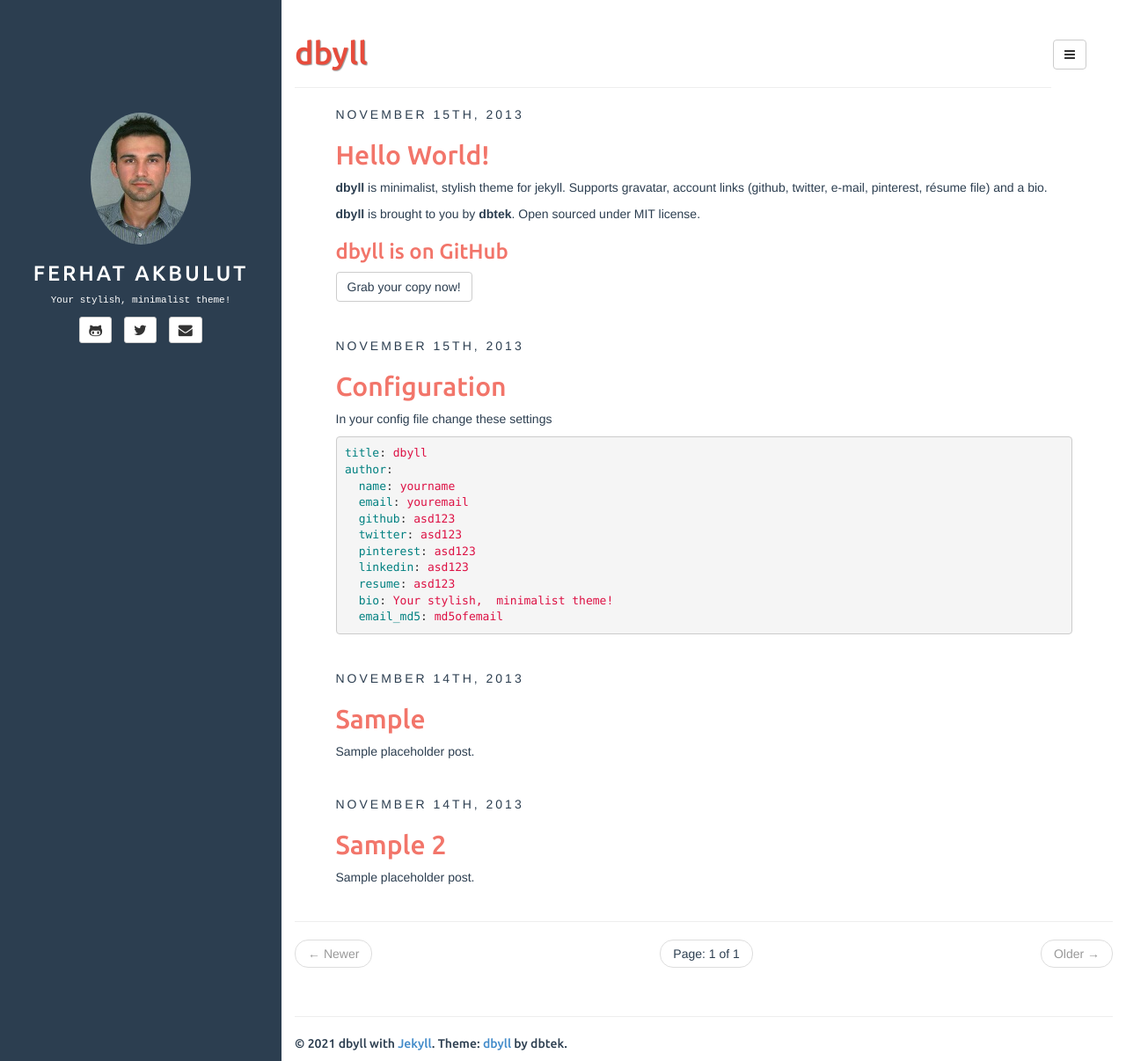
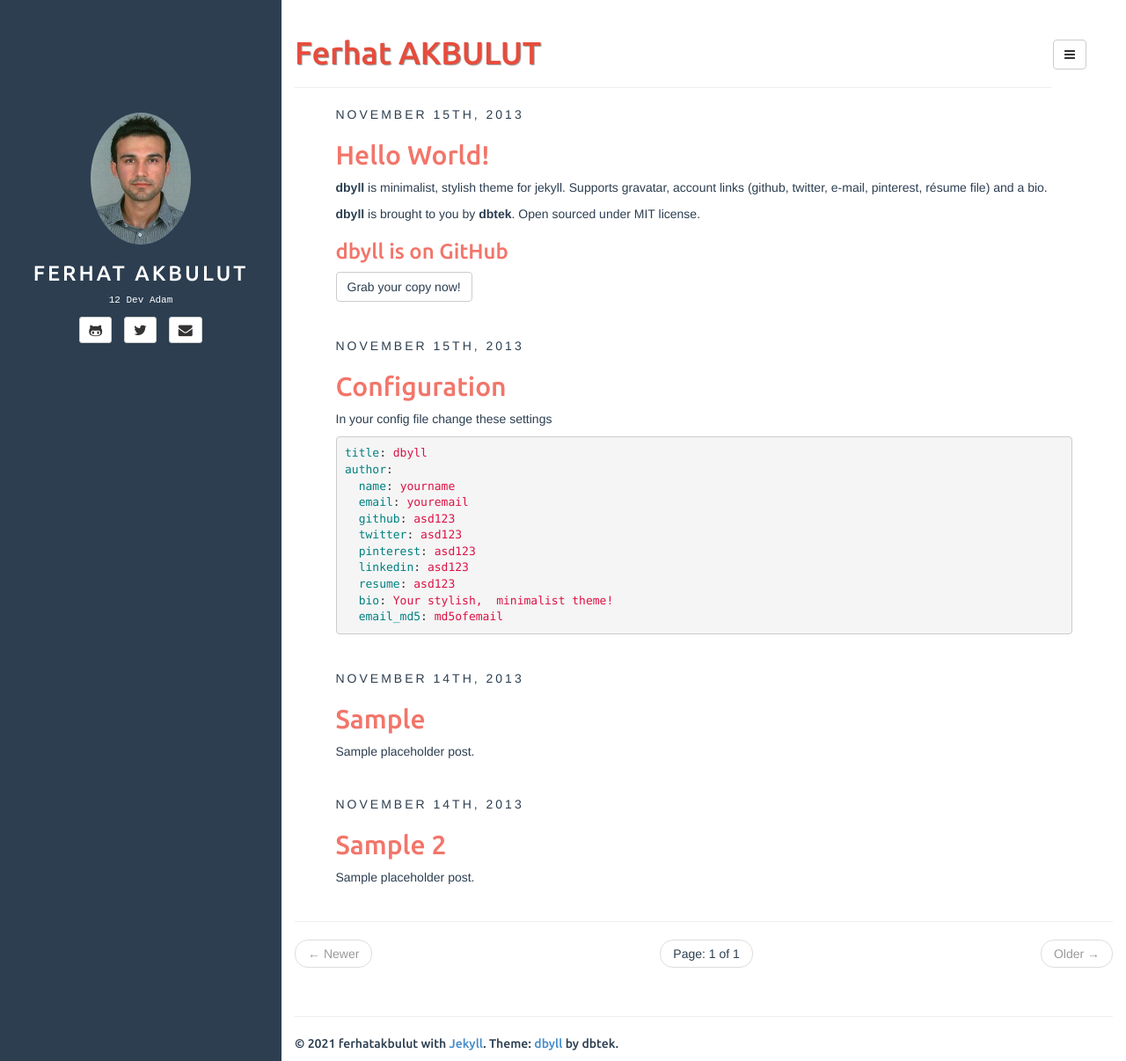
Before and after one commit to ferhatakbulut/ferhatakbulut.github.io, a Jekyll site: the page built from index.html, in a window 1280 px wide and 1206 px high. Shown: the whole window at 88% size. Built offline with Jekyll 4.4.1, drawn with Linux system fonts in a browser that asks for light colours; the list of posts is cut into pages by our own code.

Commit message:
update config

```diff
--- a/_config.yml
+++ b/_config.yml
@@ -7,25 +7,25 @@
 markdown: kramdown
 disqus: dbyll
 google_analytics: dbyll
-title: dbyll
+title: Ferhat AKBULUT
 
 defaults:
   -
     scope:
       path: "" # empty string for all files
     values:
-      title: dbyll
+      title: Ferhat AKBULUT
 
-description: Stylish Jekyll Theme
+description: Jekyll Theme
 author:
-  name: dbyll
-  email: dbyll@ismaildemirbilek.com
-  github: dbtek
-  twitter: dbtek
+  name: ferhatakbulut
+  email: ferhatakblt@gmail.com
+  github: ferhatakbulut
+  twitter: feratakblt
   pinterest: asd123
-  linkedin: asd123
-  bio: Your stylish, minimalist theme!
-  email_md5: 726351295ec82e145928582f595aa3aa
+  linkedin: ferhatakbulut
+  bio: 12 Dev Adam
+  email_md5: c82e145928582f595aa3aa
 
 rss_path: feed.xml
 categories_path: categories.html
```
